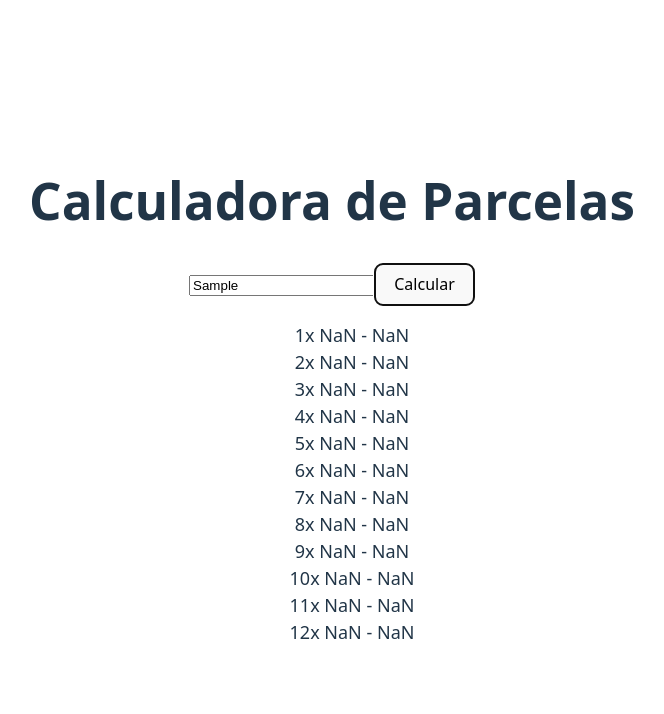
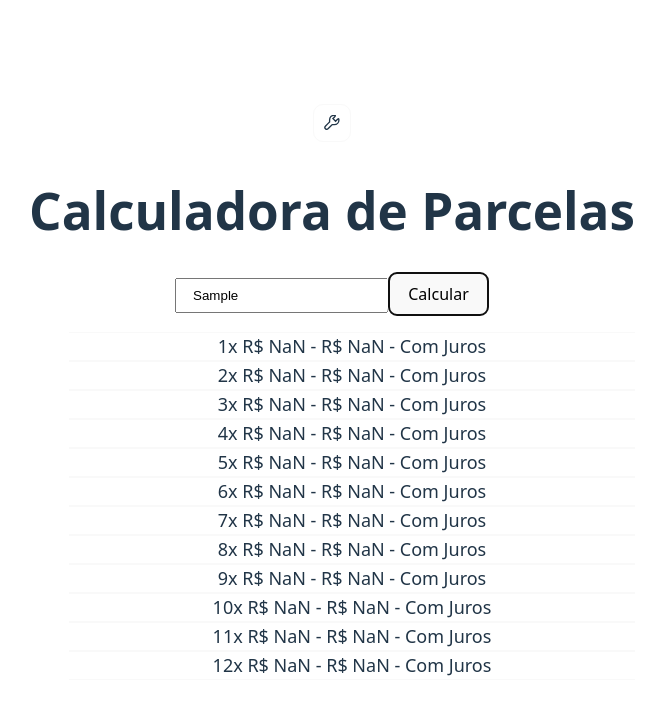
Before and after one commit to ViniciusRibeiroDev/contador_de_juros, a React (Vite) app: page / in a window 1280 px wide. Both pictures are taken after typing "Sample" into the empty fields and a click on the button "Calcular". Shown: the top 714 px of the page, without its empty margins (308-972 px from the left). Built offline with nearby package versions, Linux system fonts and the light colour scheme.

Commit message:
Initial Config

```diff
--- a/package.json
+++ b/package.json
@@ -11,7 +11,8 @@
   },
   "dependencies": {
     "react": "^19.1.0",
-    "react-dom": "^19.1.0"
+    "react-dom": "^19.1.0",
+    "react-icons": "^5.5.0"
   },
   "devDependencies": {
     "@eslint/js": "^9.25.0",
--- a/src/App.jsx
+++ b/src/App.jsx
@@ -1,29 +1,33 @@
-import RenderizadorDeJuros from './Renderizador/RenderizadorDeJuros'
 import calculadorDeJuros from './Juros/calculadorDeJuros'
+import RenderizadorDeJuros from './Renderizador'
+import Configuracao from './Configuracao';
+import { GrConfigure } from "react-icons/gr";
 import { useState } from 'react'
 import './App.css'
 
 function App() {
-  const [venda, setVenda] = useState()
+  const [venda, setVenda] = useState(0)
   const [totalComJuros, setTotalComJuros] = useState()
+  const [configuracao, setConfiguracao] = useState(false)
 
   const setVendaFuncao = (valor) => {
-    setVenda(valor)
+    setVenda(+valor)
   }
 
   const calcular = () => {
-    setTotalComJuros(calculadorDeJuros(+venda))
-    console.log(totalComJuros)
+    setTotalComJuros(calculadorDeJuros(venda))
   }
 
   return (
     <>
-    <h1>Calculadora de Parcelas</h1>
-    <form>
-      <input type="text" id="venda" onChange={(e) => setVendaFuncao(e.target.value)} placeholder='Valor da Venda'/>
-      <button type="button" onClick={(e) => calcular()}>Calcular</button>
-    </form>
-      {totalComJuros != undefined ? <RenderizadorDeJuros totalComJuros={totalComJuros} /> : <div></div>}
+      <GrConfigure onClick={() => setConfiguracao(true)}/>
+      <h1>Calculadora de Parcelas</h1>
+      <form>
+        <input type="text" id="venda" onChange={(e) => setVendaFuncao(e.target.value)} placeholder='Valor da Venda' />
+        <button type="button" onClick={() => { calcular() }}>Calcular</button>
+      </form>
+      {totalComJuros != undefined ? <RenderizadorDeJuros totalComJuros={totalComJuros} venda={venda} /> : <></>}
+      {configuracao ? <Configuracao setConfiguracao={setConfiguracao}/>: <></>}
     </>
   )
 }
--- /dev/null
+++ b/src/Configuracao/index.jsx
@@ -0,0 +1,5 @@
+const Configuracao = ({setConfiguracao}) => {
+    return <section className="configuracao"><div className="modal"></div></section>
+}
+
+export default Configuracao
--- a/src/Juros/calculadorDeJuros.js
+++ b/src/Juros/calculadorDeJuros.js
@@ -12,15 +12,11 @@ const calculadorDeJuros = (valorDaVenda) => {
         valorComJuros[1] = valorDaVenda
         valorComJuros[2] = valorDaVenda
         valorComJuros[3] = valorDaVenda
-    }
-
-    if (valorDaVenda >= 500) {
+    } else if (valorDaVenda >= 500) {
         valorComJuros[0] = valorDaVenda
         valorComJuros[1] = valorDaVenda
         valorComJuros[2] = valorDaVenda
-    }
-
-    if (valorDaVenda >= 200) {
+    } else if (valorDaVenda >= 200) {
         valorComJuros[0] = valorDaVenda
         valorComJuros[1] = valorDaVenda
     } else {
--- a/src/Juros/juros.js
+++ b/src/Juros/juros.js
@@ -13,4 +13,4 @@ const parcelas = {
     11: 9.62, // parcela_12x
 }
 
- export default parcelas
+export default parcelas
--- a/src/Renderizador/RenderizadorDeJuros.jsx
+++ /dev/null
@@ -1,9 +0,0 @@
-const RenderizadorDeJuros = ({totalComJuros}) => {
-    return <ul>
-        {totalComJuros.map((elt, ind) => {
-            return <li>{ind + 1}x {(elt / (ind + 1)).toFixed(2)} - {elt}</li>
-        })}
-    </ul>
-}
-
-export default RenderizadorDeJuros
--- /dev/null
+++ b/src/Renderizador/index.jsx
@@ -0,0 +1,17 @@
+const RenderizadorDeJuros = ({ totalComJuros, venda }) => {
+    return <ul>
+        {totalComJuros.map((elt, ind) => {
+            return <li>{ind + 1}x {(Number(elt) / (ind + 1)).toLocaleString('pt-br',
+                {
+                    style: 'currency',
+                    currency: 'BRL'
+                })} - {Number(elt).toLocaleString('pt-br',
+                    {
+                        style: 'currency',
+                        currency: 'BRL'
+                    })} - {elt == venda ? "Sem Juros" : "Com Juros"}</li>
+        })}
+    </ul>
+}
+
+export default RenderizadorDeJuros
--- a/src/index.css
+++ b/src/index.css
@@ -18,6 +18,7 @@ a {
   color: #646cff;
   text-decoration: inherit;
 }
+
 a:hover {
   color: #535bf2;
 }
@@ -46,9 +47,11 @@ button {
   cursor: pointer;
   transition: border-color 0.25s;
 }
+
 button:hover {
   border-color: #646cff;
 }
+
 button:focus,
 button:focus-visible {
   outline: 4px auto -webkit-focus-ring-color;
@@ -58,8 +61,42 @@ ul {
   list-style-type: none;
 }
 
+input {
+  padding: 0.6em 1.2em;
+}
+
 li {
   font-size: large;
+  border-bottom: #f9f9f9 1px solid;
+  border-top: #f9f9f9 1px solid
+}
+
+svg {
+  border: 1px solid #f9f9f9;
+  border-radius: 10px;
+  padding: 0.6em;
+  cursor: pointer
+}
+
+.configuracao {
+  position: absolute;
+  top: 0;
+  left: 0;
+
+  width: 100vw;
+  height: 100vh;
+  background-color: rgb(0, 0, 0, 0.5);
+}
+
+.modal {
+  display: flex;
+  justify-content: center;
+  align-items: center;
+
+  max-width: 40%;
+  max-height: 40%;
+
+  background-color: #1a1a1a;
 }
 
 @media (prefers-color-scheme: light) {
@@ -67,9 +104,11 @@ li {
     color: #213547;
     background-color: #ffffff;
   }
+
   a:hover {
     color: #747bff;
   }
+
   button {
     background-color: #f9f9f9;
   }
```
Also changed, not shown: 1 other file (tests, documents, lock files or other folders).
